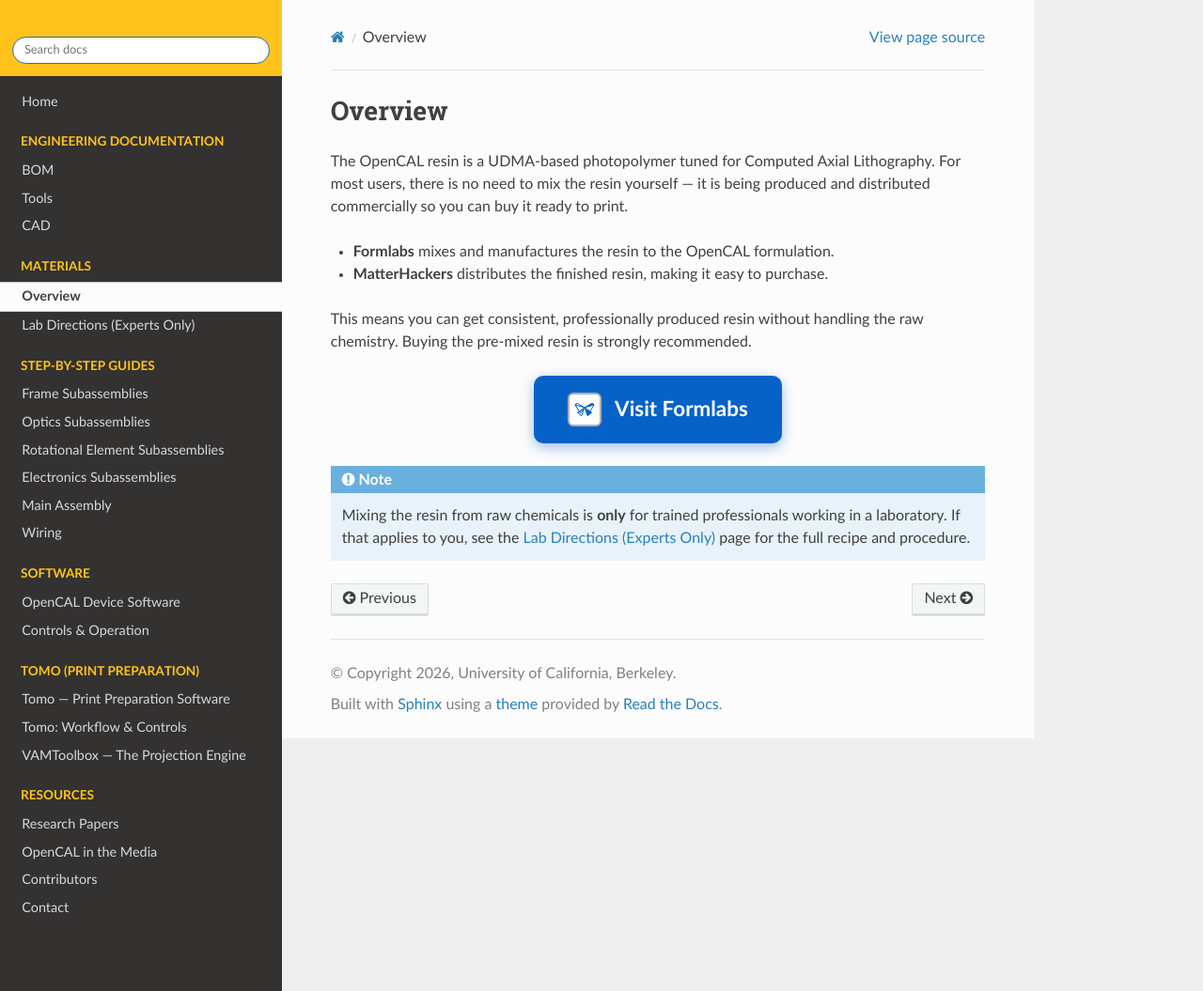
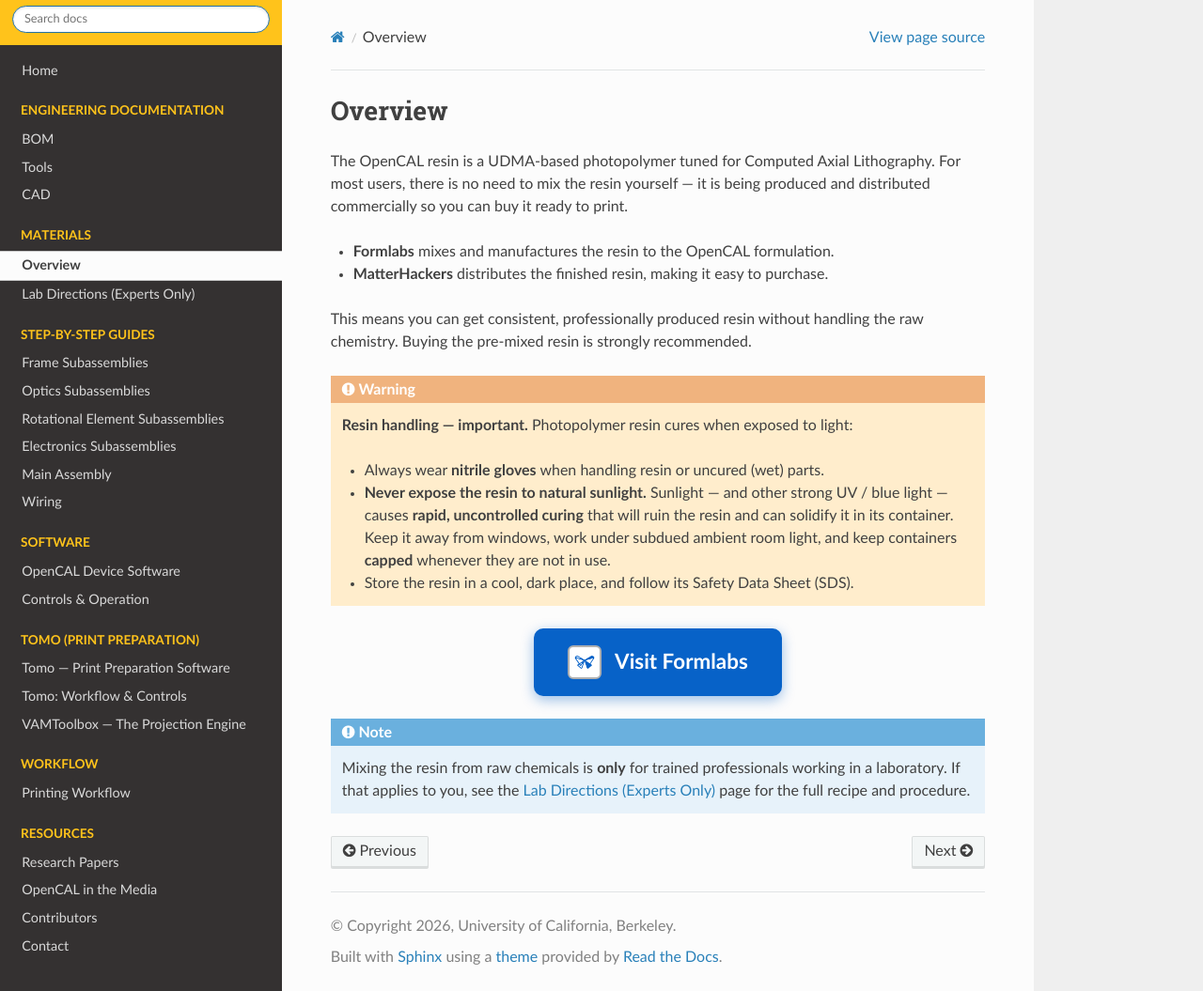
Before and after one commit to computed-axial-lithography/OpenCAL-documentation, a Sphinx documentation site: the page built from docs/source/materials/overview.rst, in a window 1280 px wide and 1055 px high. Shown: the whole window at 94% size. Built offline with Sphinx 7.4.7 and the Read the Docs theme 3.1.0, drawn with Linux system fonts in a browser that asks for light colours.

Commit message:
Add Printing Workflow section + emphasize resin light-safety in Materials
- New Workflow section: end-to-end print process (Tomo .mp4 -> USB -> load/cap
  vial -> print -> tweezers removal -> Form Wash -> Form Cure in water/vacuum ->
  24h rest before reuse), cross-linked to Tomo, Controls, and Materials
- Strong resin-handling warnings throughout: nitrile gloves, and NEVER expose
  resin to natural sunlight (rapid uncontrolled curing)
- Add a matching resin-handling/light-safety warning to the Materials overview

Co-Authored-By: Claude Opus 4.8 (1M context) <noreply@anthropic.com>

```diff
--- a/docs/source/materials/overview.rst
+++ b/docs/source/materials/overview.rst
@@ -10,6 +10,17 @@ commercially so you can buy it ready to print.
 
 This means you can get consistent, professionally produced resin without handling the raw
 chemistry. Buying the pre-mixed resin is strongly recommended.
+
+.. warning::
+
+   **Resin handling — important.** Photopolymer resin cures when exposed to light:
+
+   * Always wear **nitrile gloves** when handling resin or uncured (wet) parts.
+   * **Never expose the resin to natural sunlight.** Sunlight — and other strong UV / blue
+     light — causes **rapid, uncontrolled curing** that will ruin the resin and can solidify it
+     in its container. Keep it away from windows, work under subdued ambient room light, and keep
+     containers **capped** whenever they are not in use.
+   * Store the resin in a cool, dark place, and follow its Safety Data Sheet (SDS).
 
 .. raw:: html
 
```
Also changed, not shown: docs/source/index.rst (+7 -0 lines), docs/source/workflow/printing.rst (added, +85 -0 lines).
